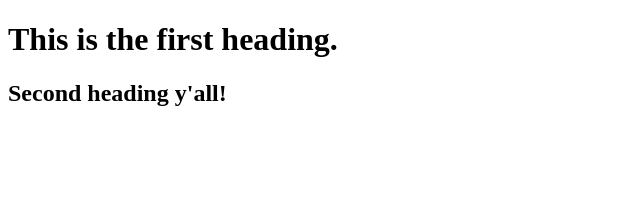
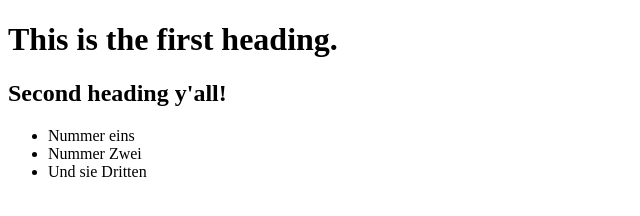
Before and after one commit to ThomasStrong/scaling-broccoli, a plain HTML site: page index.html in a window 1280 px wide. Shown: the whole page, without its empty margins (0-640 px from the left). Drawn offline with Linux system fonts and the light colour scheme.

Commit message:
Addes list in partial German

```diff
--- a/index.html
+++ b/index.html
@@ -9,5 +9,11 @@
 <body>
     <h1>This is the first heading.</h1>
         <h2>Second heading y'all!</h2>
+
+        <ul>
+            <li>Nummer eins</li>
+            <li>Nummer Zwei</li>
+            <li>Und sie Dritten</li>
+        </ul>
 </body>
 </html>
```
